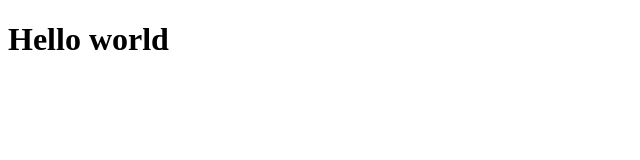
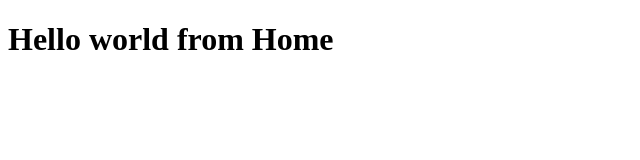
Before and after one commit to qurat150/dummy-website, a plain HTML site: page index.html in a window 1280 px wide. Shown: the whole page, without its empty margins (0-640 px from the left). Drawn offline with Linux system fonts and the light colour scheme.

Commit message:
dummy-website updated

```diff
--- a/index.html
+++ b/index.html
@@ -7,7 +7,7 @@
 </head>
 <body>
 
-    <h1>Hello world</h1>
+    <h1>Hello world from Home</h1>
 
 </body>
 </html>
```
